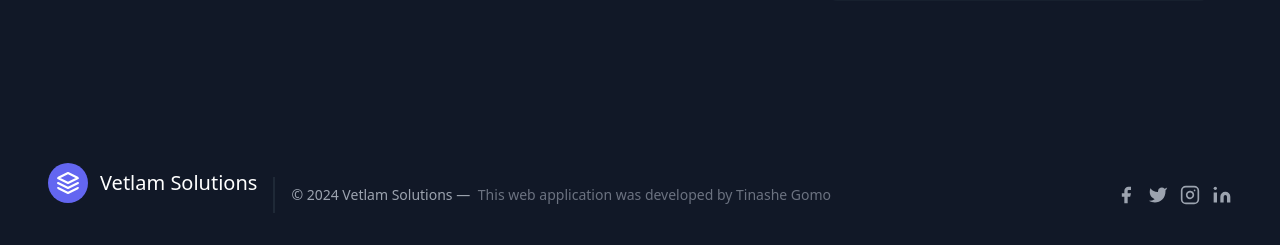
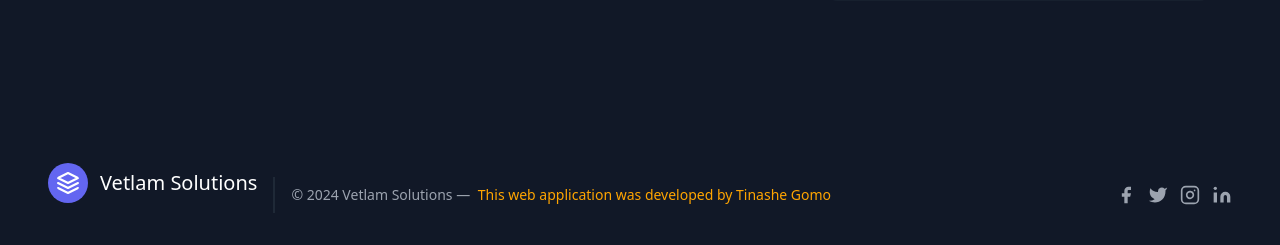
Before and after one commit to manlikestiffler/projectmanagementsystem1, a Django app: page /account/register/ in a window 1280 px wide. Shown: the part 813-1058 px from the top of the page. Run offline with Django 3.2, Linux system fonts and the light colour scheme.

Commit message:
Update footer.html

```diff
--- a/templates/footer.html
+++ b/templates/footer.html
@@ -7,7 +7,7 @@
         <span class="ml-3 text-xl">Vetlam Solutions </span>
       </a>
       <p class="text-sm text-gray-400 sm:ml-4 sm:pl-4 sm:border-l-2 sm:border-gray-800 sm:py-2 sm:mt-0 mt-4">© 2024 Vetlam Solutions —
-        <a href="https://twitter.com/knyttneve" class="text-gray-500 ml-1" target="_blank" rel="noopener noreferrer">This web application was developed by Tinashe Gomo</a>
+        <a href="https://twitter.com/knyttneve" class="text-gray-500 ml-1" target="_blank" rel="noopener noreferrer" style="color:orange">This web application was developed by Tinashe Gomo</a>
       </p>
       <span class="inline-flex sm:ml-auto sm:mt-0 mt-4 justify-center sm:justify-start">
         <a class="text-gray-400">
```
